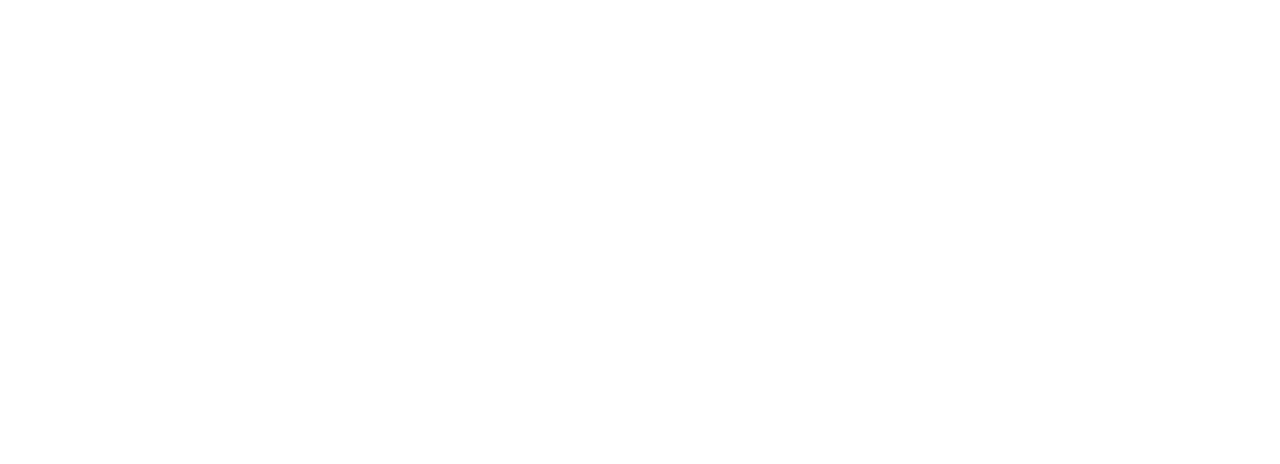
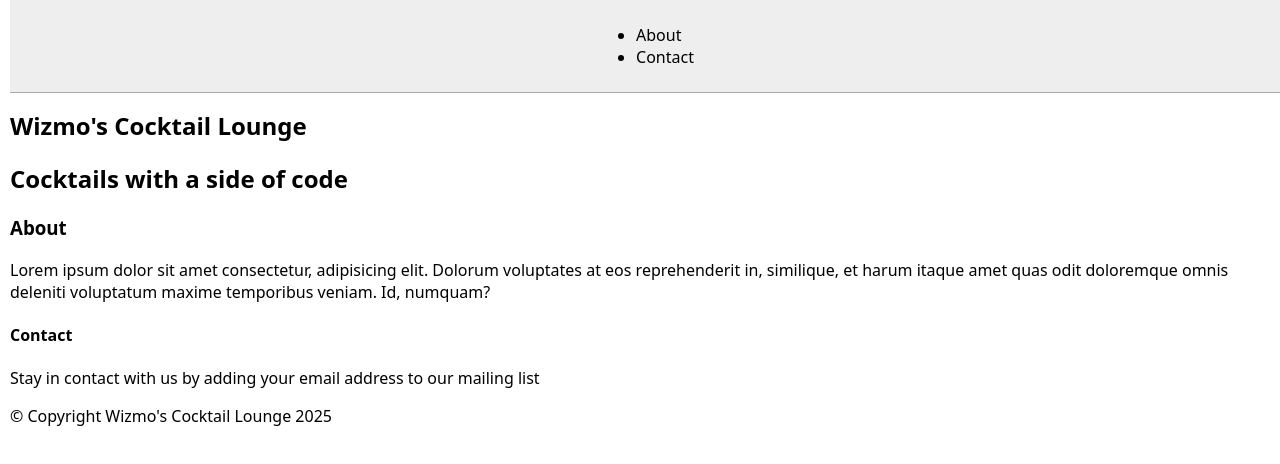
Before and after one commit to avillegas1717/Coding-and-Cocktails-Intro-to-HTML2025, a plain HTML site: page index.html in a window 1280 px wide. Drawn offline with Linux system fonts and the light colour scheme.

Commit message:
Initial commit

```diff
--- a/index.html
+++ b/index.html
@@ -5,9 +5,25 @@
     <meta name="viewport" content="width=device-width, initial-scale=1.0" />
     <meta http-equiv="X-UA-Compatible" content="ie=edge" />
     <link rel="stylesheet" href="styles.css">
-    <title>Document</title>
+    <title>Wizmo's Cocktail Lounge</title>
   </head>
   <body>
-
+    <nav>
+      <ul>
+        <li>About</li>
+        <li>Contact</li>
+      </ul>
+    </nav>
+    <h1>Wizmo's Cocktail Lounge</h1>
+    <h2>Cocktails with a side of code</h2>
+    <section>
+      <h3>About</h3>
+      <p>Lorem ipsum dolor sit amet consectetur, adipisicing elit. Dolorum voluptates at eos reprehenderit in, similique, et harum itaque amet quas odit doloremque omnis deleniti voluptatum maxime temporibus veniam. Id, numquam?</p>
+    </section>
+    <section>
+      <h4>Contact</h4>
+      <p>Stay in contact with us by adding your email address to our mailing list</p>
+    </section>
+    <footer>&copy; Copyright Wizmo's Cocktail Lounge <year>2025</year></footer>
   </body>
 </html>
```
